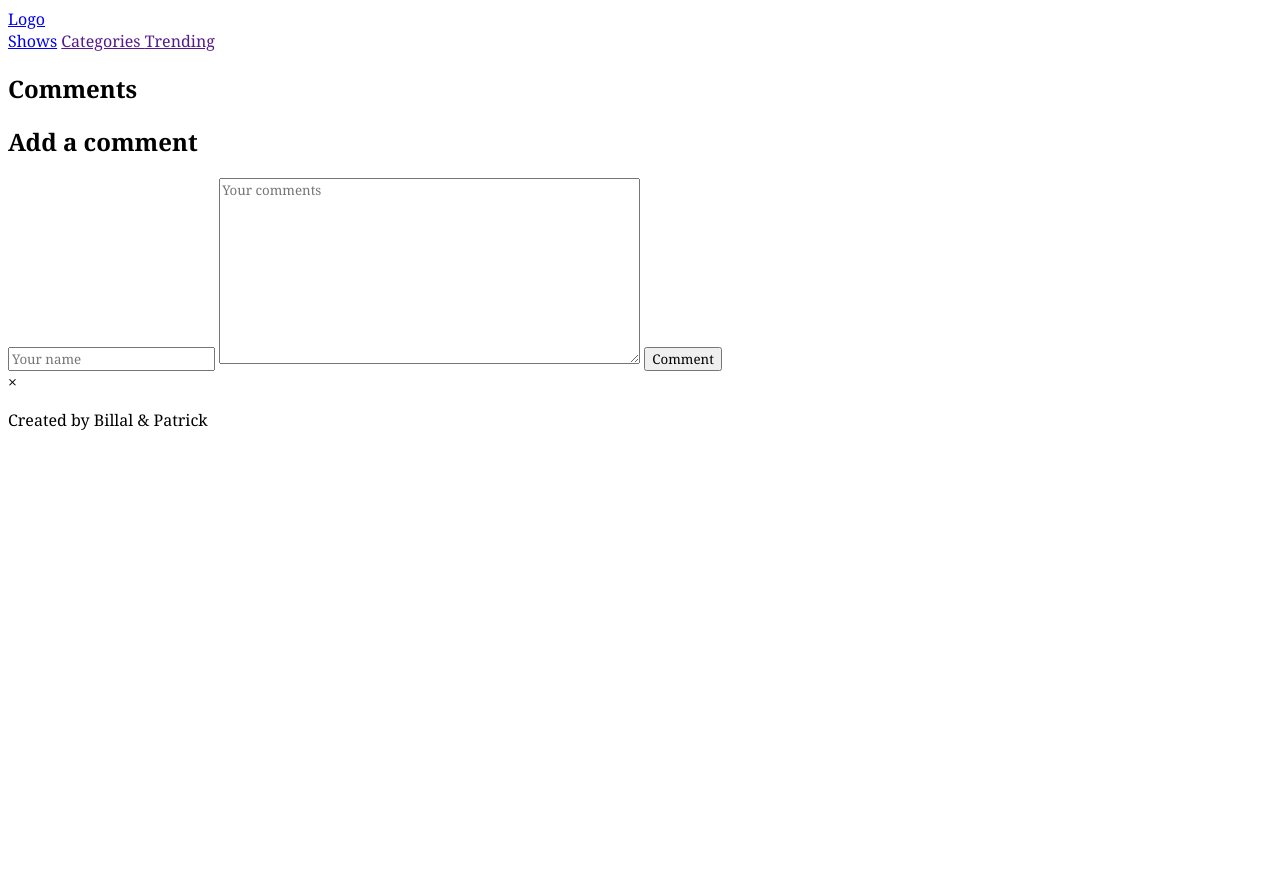
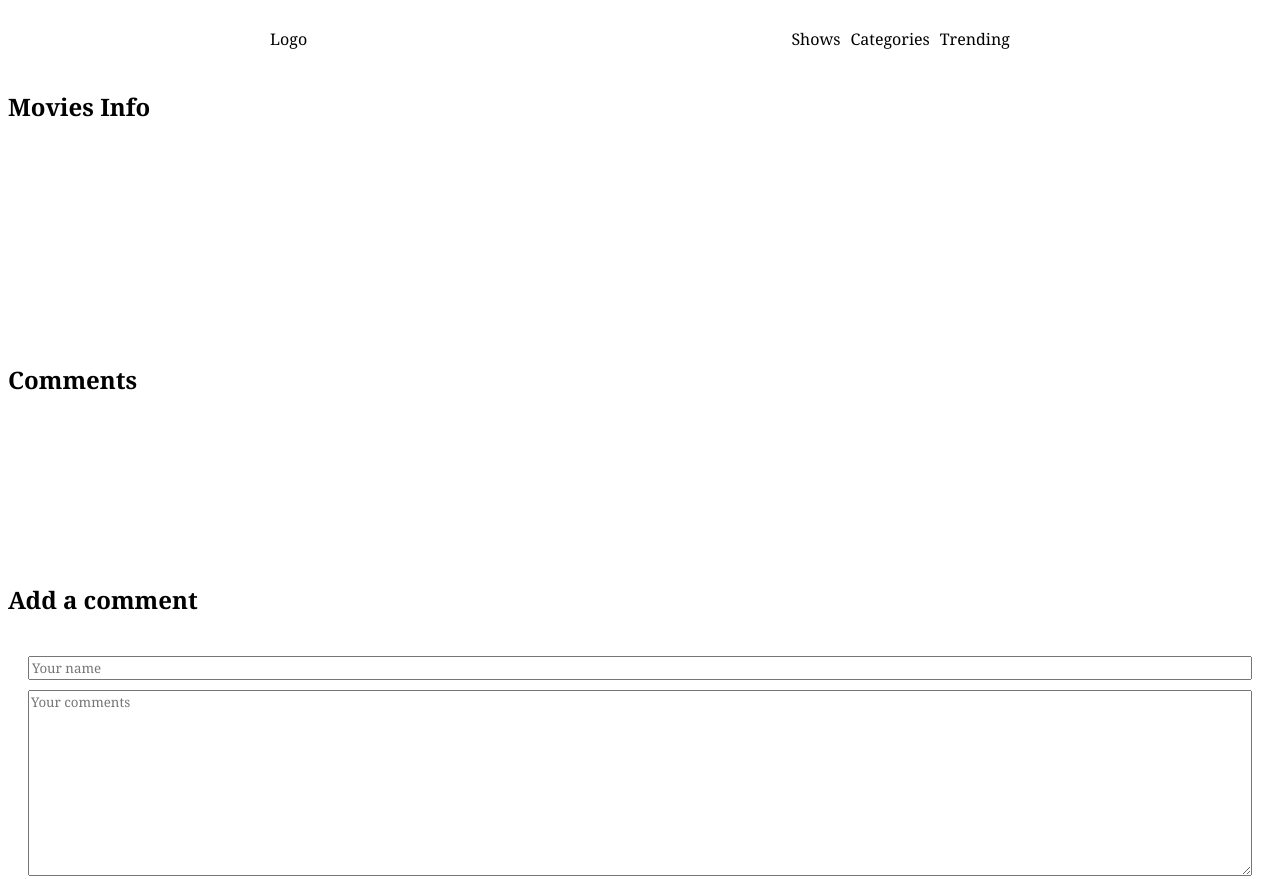
Before and after one commit to bill7pearl/JS_Capstone, a website built with webpack: page src/index.html in a window 1280 px wide. Shown: the top 879 px of the page. Before the commit the page ends 800 px from the top, so only its background shows below. Built offline with nearby package versions, Linux system fonts and the light colour scheme.

Commit message:
Add styling with css

```diff
--- a/src/index.html
+++ b/src/index.html
@@ -7,19 +7,20 @@
     <title>Document</title>
 </head>
 <body>
-    <header>
+    <header class="header-container">
         <div class="logo">
             <a href="index.html">
                 Logo
             </a>
         </div>
-        <nav>
+        <nav class="nav-container">
             <a class="my-movies shows" href="index.html"> Shows</a>
             <a href=""> Categories </a>
             <a href=""> Trending </a>
         </nav>
     </header>
     <section>
+        <h2>Movies Info</h2>
         <div class="movie-info"></div>
 
     </section>
--- a/src/style.css
+++ b/src/style.css
@@ -1,3 +1,43 @@
 * {
   font-family: Georgia, 'Times New Roman', Times, serif;
 }
+
+.header-container {
+    display: flex;
+    justify-content: space-around;
+    padding: 20px;
+}
+
+.nav-container {
+    display: flex;
+    gap: 10px;
+}
+a {
+    text-decoration: none;
+    color: black;
+}
+
+.movie-info {
+    height: 200px;
+    widows: 200px;
+}
+
+.commentsContainer {
+    height: 200px;
+}
+
+.addnewComment {
+    display: flex;
+    flex-direction: column;
+}
+
+.input {
+    display: flex;
+    flex-direction: column;
+    padding: 20px;
+    gap: 10px;
+}
+
+footer {
+text-align: center;
+}
```
